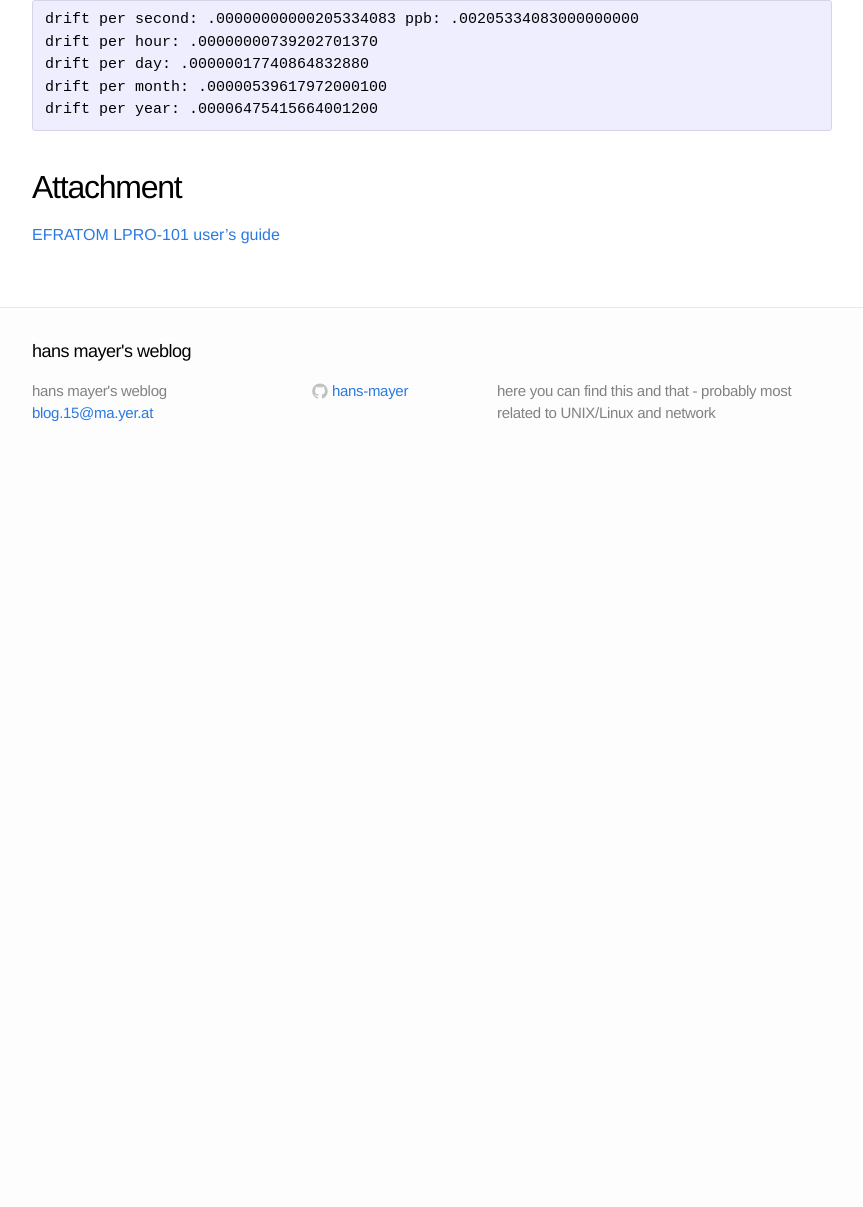
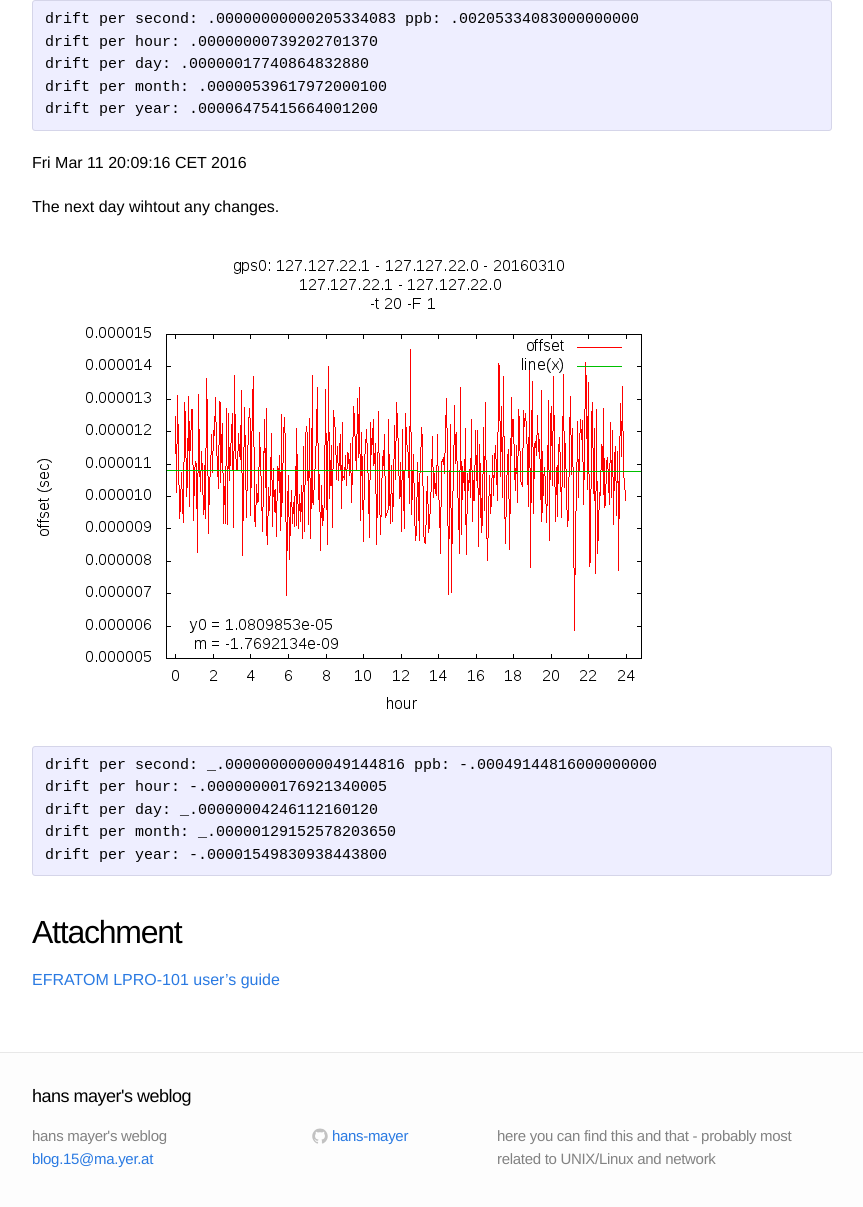
Before and after one commit to hans-mayer/blog, a Jekyll site: the page built from _posts/2016-01-03-efratom-lpro-101-adjusting.markdown, in a window 1280 px wide and 1400 px high, scrolled down 9585 px. Shown: the part 185-1392 px from the top of the window, without its empty margins (208-1071 px from the left). Built offline with Jekyll 4.4.1, drawn with Linux system fonts in a browser that asks for light colours; before the commit the page ends 10240 px from its top, so only the background shows below that.

Commit message:
efratom-lpro-101-adjusting

```diff
--- a/_posts/2016-01-03-efratom-lpro-101-adjusting.markdown
+++ b/_posts/2016-01-03-efratom-lpro-101-adjusting.markdown
@@ -201,7 +201,7 @@ Thu Mar 10 21:56:11 CET 2016
 
 The result after turning the trimmer 2x 1/3 turns ( = 2/3 ) to the left ( counter clockwise )
 
-![plot_diff_20160309](/images/plot_diff_20160309)
+![plot_diff_20160309](/images/plot_diff_20160309.png)
 
 <pre>
 drift per second: .00000000000205334083 ppb: .00205334083000000000
@@ -211,6 +211,20 @@ drift per month: .00000539617972000100
 drift per year: .00006475415664001200
 </pre>
 
+Fri Mar 11 20:09:16 CET 2016
+
+The next day wihtout any changes.
+
+![plot_diff_20160310](/images/plot_diff_20160310.png)
+
+<pre>
+drift per second: _.00000000000049144816 ppb: -.00049144816000000000
+drift per hour: -.00000000176921340005
+drift per day: _.00000004246112160120
+drift per month: _.00000129152578203650
+drift per year: -.00001549830938443800
+</pre>
+
 ## Attachment
 
 [EFRATOM LPRO-101 user's guide](/images/efratom_LPRO-101.pdf){:target="_blank"}
```
Also changed, not shown: images/plot_diff_20160310.png (added), 2 other files.
